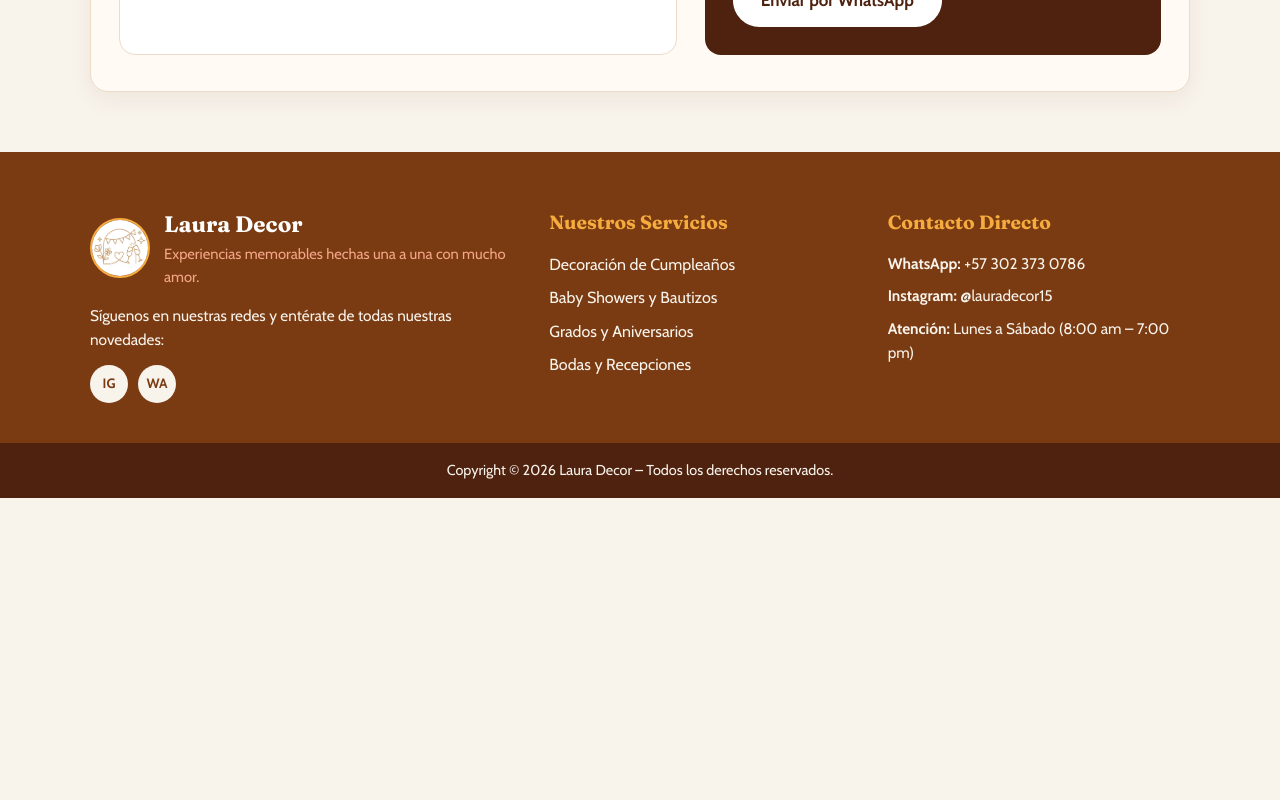
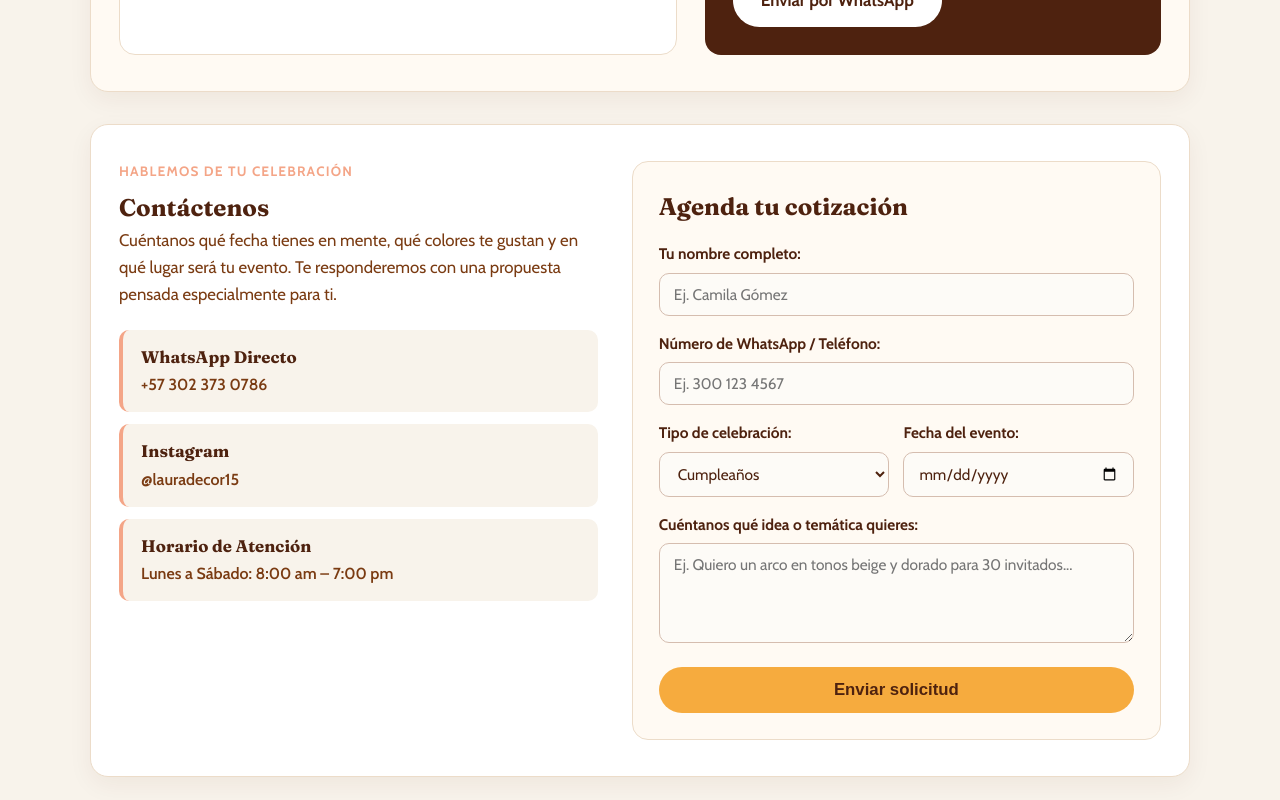
Before and after one commit to luvergaraladeuth/laura-decor, a React (Vite) app: page / in a window 1280 px wide. Shown: the part 4060-4860 px from the top of the page. Before the commit the page ends 4558 px from the top, so only its background shows below. Built offline with nearby package versions, Linux system fonts and the light colour scheme.

Commit message:
feat: formulario de contacto con validacion

```diff
--- a/src/App.jsx
+++ b/src/App.jsx
@@ -3,7 +3,20 @@ import Header from './components/Header.jsx'
 import Footer from './components/Footer.jsx'
 import PackageCard from './components/PackageCard.jsx'
 import Cotizador from './components/Cotizador.jsx'
+import ContactForm from './components/ContactForm.jsx'
 import { initialPackages } from './data/initialPackages.js'
+
+const solicitudesIniciales = [
+  {
+    id: 'sol-1',
+    nombre: 'Valentina Ríos',
+    telefono: '311 450 8890',
+    tipoEvento: 'Baby Shower',
+    fechaEvento: '2026-11-28',
+    mensaje: 'Hola Laura, me gustaría cotizar el paquete Baby Shower Ternura en tonos rosa pastel y dorado.',
+    atendido: false
+  }
+]
 
 const slidesHero = [
   {
@@ -43,9 +56,22 @@ export default function App() {
   const [busqueda, setBusqueda] = useState('')
   const [paqueteSeleccionado, setPaqueteSeleccionado] = useState(initialPackages[0])
 
+  const [solicitudes, setSolicitudes] = useState(() => {
+    const guardadas = localStorage.getItem('laura_decor_solicitudes')
+    return guardadas ? JSON.parse(guardadas) : solicitudesIniciales
+  })
+
   useEffect(() => {
     localStorage.setItem('laura_decor_paquetes_v2', JSON.stringify(paquetes))
   }, [paquetes])
+
+  useEffect(() => {
+    localStorage.setItem('laura_decor_solicitudes', JSON.stringify(solicitudes))
+  }, [solicitudes])
+
+  function agregarSolicitud(nuevaSolicitud) {
+    setSolicitudes([nuevaSolicitud, ...solicitudes])
+  }
 
   // Filtrar paquetes por categoria y por texto de busqueda (.toLowerCase() y .includes())
   const paquetesFiltrados = paquetes.filter((paquete) => {
@@ -242,6 +268,9 @@ export default function App() {
 
         {/* Seccion 3: Cotizador interactivo */}
         <Cotizador paquetes={paquetes} paqueteInicial={paqueteSeleccionado} />
+
+        {/* Seccion 4: Formulario de Contacto real */}
+        <ContactForm onAgregarSolicitud={agregarSolicitud} />
       </main>
 
       <Footer />
--- /dev/null
+++ b/src/components/ContactForm.jsx
@@ -0,0 +1,152 @@
+import { useState } from 'react'
+
+export default function ContactForm({ onAgregarSolicitud }) {
+  const [nombre, setNombre] = useState('')
+  const [telefono, setTelefono] = useState('')
+  const [tipoEvento, setTipoEvento] = useState('Cumpleaños')
+  const [fechaEvento, setFechaEvento] = useState('')
+  const [mensaje, setMensaje] = useState('')
+  const [error, setError] = useState('')
+  const [enviado, setEnviado] = useState(false)
+
+  function handleSubmit(event) {
+    event.preventDefault()
+
+    const nombreLimpio = nombre.trim()
+    const telefonoLimpio = telefono.trim()
+    const mensajeLimpio = mensaje.trim()
+
+    if (!nombreLimpio || !telefonoLimpio || !mensajeLimpio) {
+      setError('Por favor completa tu nombre, WhatsApp y los detalles de tu celebración.')
+      setEnviado(false)
+      return
+    }
+
+    const nuevaSolicitud = {
+      id: crypto.randomUUID(),
+      nombre: nombreLimpio,
+      telefono: telefonoLimpio,
+      tipoEvento: tipoEvento,
+      fechaEvento: fechaEvento || 'Por definir',
+      mensaje: mensajeLimpio,
+      atendido: false
+    }
+
+    onAgregarSolicitud(nuevaSolicitud)
+
+    setNombre('')
+    setTelefono('')
+    setTipoEvento('Cumpleaños')
+    setFechaEvento('')
+    setMensaje('')
+    setError('')
+    setEnviado(true)
+  }
+
+  return (
+    <section id="contacto" className="panel contacto-panel">
+      <div className="contacto-grid">
+        <div className="contacto-info-col">
+          <p className="eyebrow">Hablemos de tu celebración</p>
+          <h2>Contáctenos</h2>
+          <p className="intro">
+            Cuéntanos qué fecha tienes en mente, qué colores te gustan y en qué lugar será tu evento.
+            Te responderemos con una propuesta pensada especialmente para ti.
+          </p>
+
+          <div className="contacto-tarjetas-mini">
+            <div className="contacto-item">
+              <h4>WhatsApp Directo</h4>
+              <p>+57 302 373 0786</p>
+            </div>
+
+            <div className="contacto-item">
+              <h4>Instagram</h4>
+              <p>@lauradecor15</p>
+            </div>
+
+            <div className="contacto-item">
+              <h4>Horario de Atención</h4>
+              <p>Lunes a Sábado: 8:00 am – 7:00 pm</p>
+            </div>
+          </div>
+        </div>
+
+        <form className="contacto-form" onSubmit={handleSubmit}>
+          <h3>Agenda tu cotización</h3>
+
+          {error && <p className="alerta-error">{error}</p>}
+          {enviado && (
+            <p className="alerta-exito">
+              ¡Gracias por escribirnos! Tu solicitud quedó registrada en nuestro sistema y te contactaremos pronto.
+            </p>
+          )}
+
+          <div className="campo-grupo">
+            <label htmlFor="contacto-nombre">Tu nombre completo:</label>
+            <input
+              id="contacto-nombre"
+              type="text"
+              placeholder="Ej. Camila Gómez"
+              value={nombre}
+              onChange={(event) => setNombre(event.target.value)}
+            />
+          </div>
+
+          <div className="campo-grupo">
+            <label htmlFor="contacto-telefono">Número de WhatsApp / Teléfono:</label>
+            <input
+              id="contacto-telefono"
+              type="text"
+              placeholder="Ej. 300 123 4567"
+              value={telefono}
+              onChange={(event) => setTelefono(event.target.value)}
+            />
+          </div>
+
+          <div className="campos-dobles">
+            <div className="campo-grupo">
+              <label htmlFor="contacto-tipo">Tipo de celebración:</label>
+              <select
+                id="contacto-tipo"
+                value={tipoEvento}
+                onChange={(event) => setTipoEvento(event.target.value)}
+              >
+                <option value="Cumpleaños">Cumpleaños</option>
+                <option value="Baby Shower">Baby Shower</option>
+                <option value="Grados">Grado</option>
+                <option value="Bodas">Boda / Aniversario</option>
+                <option value="Otro evento">Otro evento</option>
+              </select>
+            </div>
+
+            <div className="campo-grupo">
+              <label htmlFor="contacto-fecha">Fecha del evento:</label>
+              <input
+                id="contacto-fecha"
+                type="date"
+                value={fechaEvento}
+                onChange={(event) => setFechaEvento(event.target.value)}
+              />
+            </div>
+          </div>
+
+          <div className="campo-grupo">
+            <label htmlFor="contacto-mensaje">Cuéntanos qué idea o temática quieres:</label>
+            <textarea
+              id="contacto-mensaje"
+              rows="4"
+              placeholder="Ej. Quiero un arco en tonos beige y dorado para 30 invitados..."
+              value={mensaje}
+              onChange={(event) => setMensaje(event.target.value)}
+            />
+          </div>
+
+          <button type="submit" className="btn-lolita-amarillo btn-ancho">
+            Enviar solicitud
+          </button>
+        </form>
+      </div>
+    </section>
+  )
+}
--- a/src/index.css
+++ b/src/index.css
@@ -770,3 +770,86 @@ h1, h2, h3, h4 {
   flex-wrap: wrap;
   margin-top: 22px;
 }
+
+/* Seccion de Contacto estilo De Lolita */
+.contacto-panel {
+  background-color: #ffffff;
+}
+
+.contacto-grid {
+  display: grid;
+  grid-template-columns: 0.95fr 1.05fr;
+  gap: 34px;
+  align-items: start;
+}
+
+.contacto-tarjetas-mini {
+  display: flex;
+  flex-direction: column;
+  gap: 12px;
+  margin-top: 22px;
+}
+
+.contacto-item {
+  background-color: #f8f3eb;
+  border-left: 4px solid #f4a587;
+  padding: 14px 18px;
+  border-radius: 10px;
+}
+
+.contacto-item h4 {
+  font-size: 1.05rem;
+  color: #4e220f;
+  margin-bottom: 2px;
+}
+
+.contacto-item p {
+  color: #7a3b12;
+  font-weight: 600;
+}
+
+.contacto-form {
+  background-color: #fffaf3;
+  border: 1px solid #ecdcc9;
+  border-radius: 16px;
+  padding: 26px;
+}
+
+.contacto-form h3 {
+  font-size: 1.5rem;
+  color: #4e220f;
+  margin-bottom: 16px;
+}
+
+.campos-dobles {
+  display: grid;
+  grid-template-columns: 1fr 1fr;
+  gap: 14px;
+}
+
+.btn-ancho {
+  width: 100%;
+  border: none;
+  cursor: pointer;
+  text-align: center;
+}
+
+.alerta-error {
+  background-color: #fde8e8;
+  color: #9b1c1c;
+  border: 1px solid #f8b4b4;
+  padding: 10px 14px;
+  border-radius: 10px;
+  margin-bottom: 14px;
+  font-size: 0.92rem;
+}
+
+.alerta-exito {
+  background-color: #e6f4ea;
+  color: #1e4620;
+  border: 1px solid #a8dab5;
+  padding: 12px 14px;
+  border-radius: 10px;
+  margin-bottom: 14px;
+  font-size: 0.94rem;
+}
```
